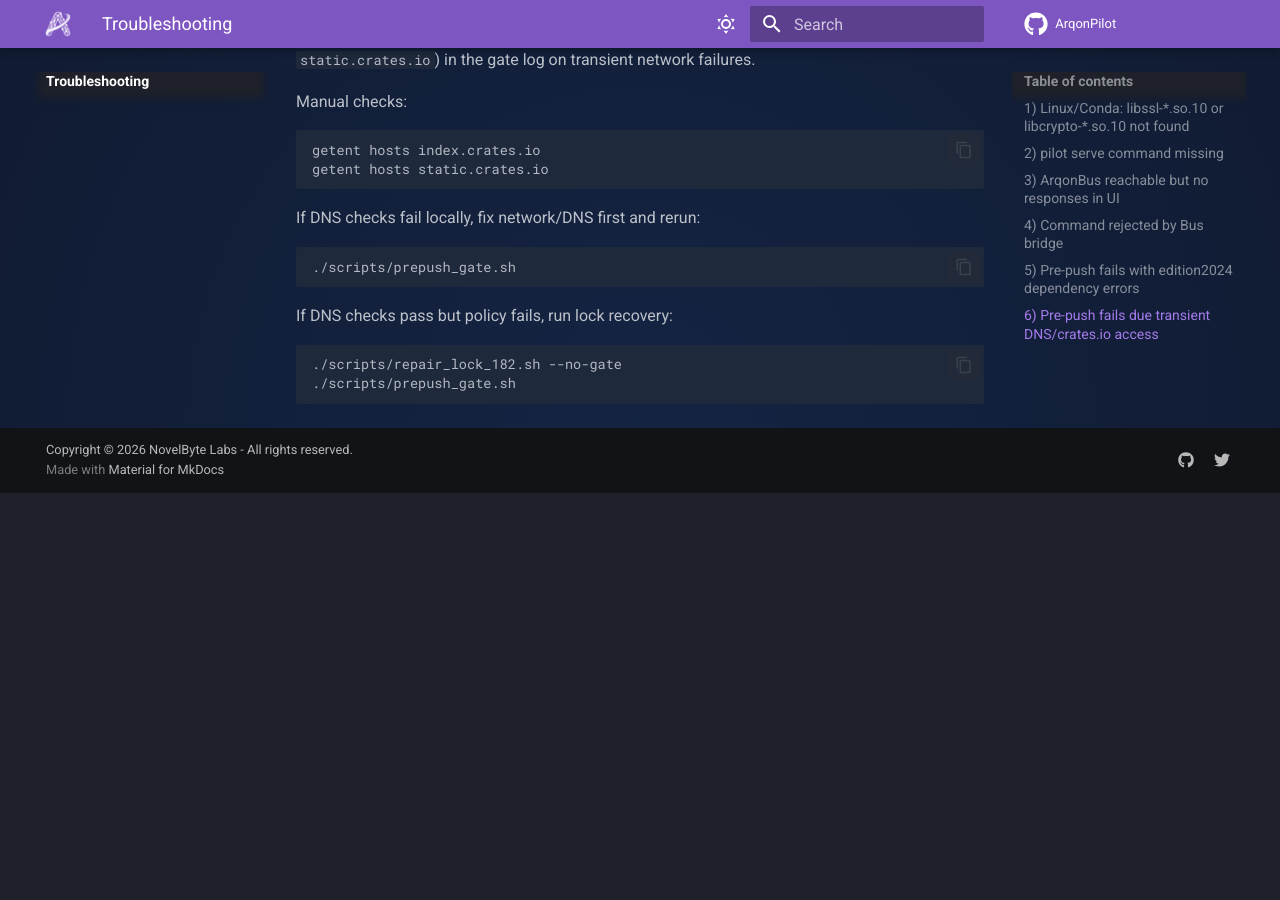
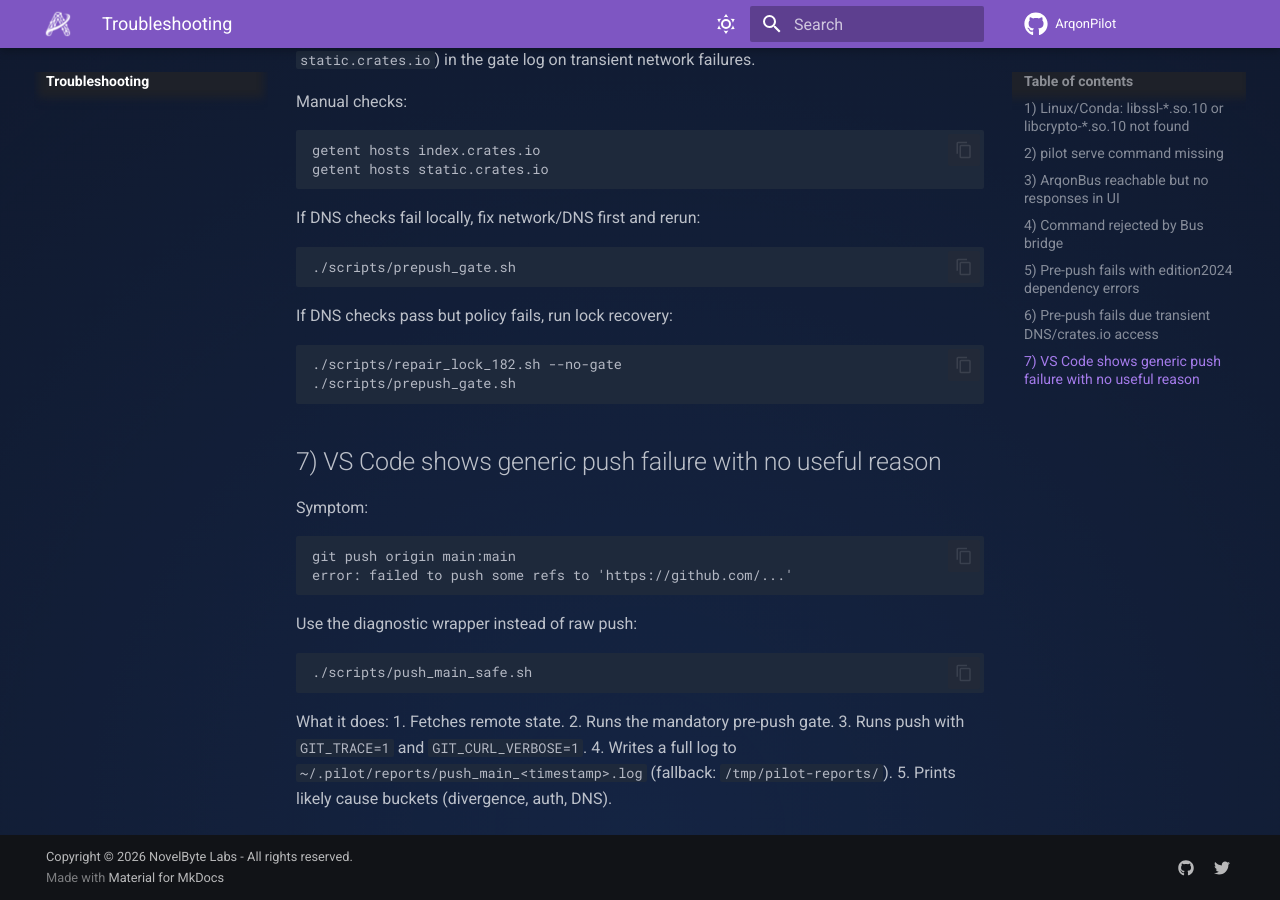
Before and after one commit to novelbytelabs/ArqonPilot, an MkDocs documentation site: the page built from docs/troubleshooting.md, in a window 1280 px wide and 900 px high, scrolled down 3510 px. Built offline with MkDocs 1.6.1 and Material for MkDocs 9.7.7, drawn with Linux system fonts in a browser that asks for light colours; comment, search, counter and statistics services are not loaded; before the commit the page ends 4003 px from its top, so only the background shows below that.

Commit message:
feat: add safe push diagnostics workflow

````diff
--- a/docs/troubleshooting.md
+++ b/docs/troubleshooting.md
@@ -185,3 +185,25 @@ If DNS checks pass but policy fails, run lock recovery:
 ./scripts/repair_lock_182.sh --no-gate
 ./scripts/prepush_gate.sh
 ```
+
+## 7) VS Code shows generic push failure with no useful reason
+
+Symptom:
+
+```text
+git push origin main:main
+error: failed to push some refs to 'https://github.com/...'
+```
+
+Use the diagnostic wrapper instead of raw push:
+
+```bash
+./scripts/push_main_safe.sh
+```
+
+What it does:
+1. Fetches remote state.
+2. Runs the mandatory pre-push gate.
+3. Runs push with `GIT_TRACE=1` and `GIT_CURL_VERBOSE=1`.
+4. Writes a full log to `~/.pilot/reports/push_main_<timestamp>.log` (fallback: `/tmp/pilot-reports/`).
+5. Prints likely cause buckets (divergence, auth, DNS).
````
Also changed, not shown: docs/developer-guide.md (+8 -0 lines), 1 other file.
